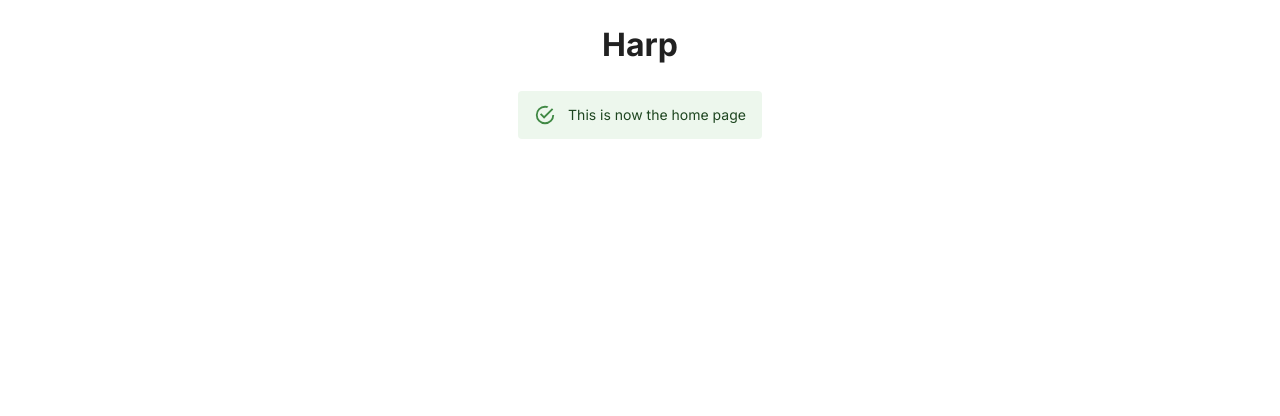
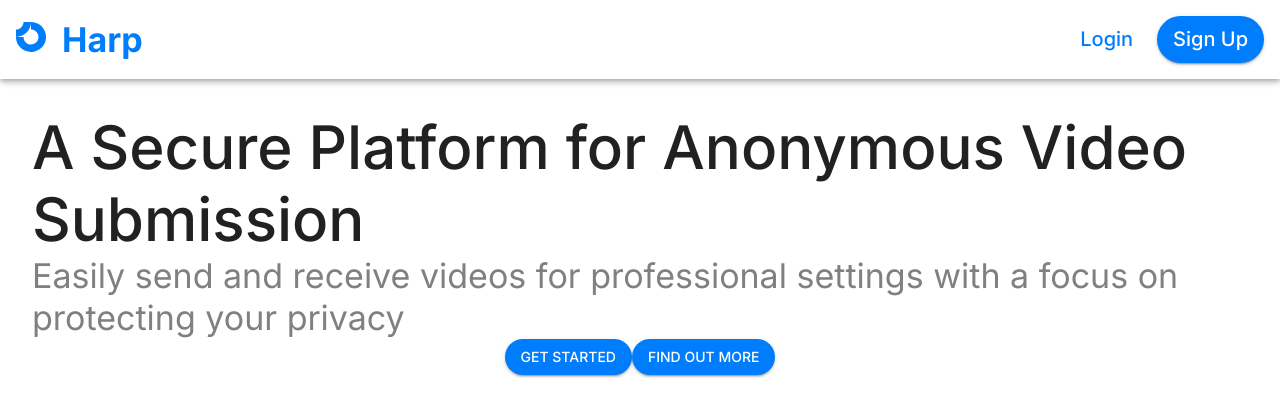
Before and after one commit to COSC-499-W2023/year-long-project-team-3, a Next.js app: page / in a window 1280 px wide. Shown: the top 416 px of the page. Built offline with nearby package versions, Linux system fonts and the light colour scheme.

Commit message:
Started working on page

```diff
--- a/src/app/page.tsx
+++ b/src/app/page.tsx
@@ -1,4 +1,6 @@
-import { Alert, Box } from '@mui/material'
+import { AppBar, Box, Button, Toolbar, Typography } from '@mui/material'
+import Logo from '@/components/Logo/logo'
+import LandingPageAppBar from '@/components/LandingPage/LandingPageAppBar'
 
 const boxCss = {
     display: 'flex',
@@ -9,9 +11,24 @@ const boxCss = {
 
 export default function Home() {
     return (
-        <Box sx={boxCss}>
-            <h1 data-cy='header'>Harp</h1>
-            <Alert severity='success'>This is now the home page</Alert>
-        </Box>
+        <>
+            <LandingPageAppBar></LandingPageAppBar>
+            <Box sx={{ display: 'flex', flexGrow: 1, alignItems: 'center', flexDirection: 'column', p: 4 }}>
+                <Typography variant='h2' sx={{ fontWeight: 'medium' }}>
+                    A Secure Platform for Anonymous Video Submission
+                </Typography>
+                <Typography variant='h4' sx={{ color: 'grey' }}>
+                    Easily send and receive videos for professional settings with a focus on protecting your privacy
+                </Typography>
+                <Box sx={{ gap: '30%' }}>
+                    <Button variant='contained' sx={{ borderRadius: 28 }}>
+                        Get Started
+                    </Button>
+                    <Button variant='contained' sx={{ borderRadius: 28 }}>
+                        Find Out More
+                    </Button>
+                </Box>
+            </Box>
+        </>
     )
 }
--- /dev/null
+++ b/src/components/LandingPage/LandingPageAppBar.tsx
@@ -0,0 +1,23 @@
+import { AppBar, Box, Button, Toolbar, Typography } from '@mui/material'
+import Logo from '@/components/Logo/logo'
+
+export default function LandingPageAppBar() {
+    return (
+        <AppBar position='static' sx={{ backgroundColor: 'white' }}>
+            <Toolbar disableGutters>
+                <Box sx={{ m: 2 }}>
+                    <Logo fontSize={30} />
+                </Box>
+                <Typography color='primary' variant='h4' component='div' sx={{ flexGrow: 1, fontWeight: 'bold' }}>
+                    Harp
+                </Typography>
+                <Box sx={{ m: 2, display: 'flex', flexDirection: 'row', gap: '16px' }}>
+                    <Button sx={{ textTransform: 'capitalize', fontSize: 20 }}>Login</Button>
+                    <Button variant='contained' sx={{ textTransform: 'capitalize', fontSize: 20, borderRadius: 28 }}>
+                        Sign Up
+                    </Button>
+                </Box>
+            </Toolbar>
+        </AppBar>
+    )
+}
--- /dev/null
+++ b/src/components/Logo/logo.tsx
@@ -0,0 +1,20 @@
+import { SvgIcon } from '@mui/material'
+
+export default function Logo(props: { fontSize: number }) {
+    return (
+        <SvgIcon sx={{ fontSize: props.fontSize }}>
+            <svg id='logo-86' width='40' height='40' viewBox='0 0 40 40' fill='none' xmlns='http://www.w3.org/2000/svg'>
+                <path
+                    className='ccustom'
+                    d='M25.5557 11.6853C23.9112 10.5865 21.9778 10 20 10V0C23.9556 0 27.8224 1.17298 31.1114 3.37061C34.4004 5.56823 36.9638 8.69181 38.4776 12.3463C39.9913 16.0008 40.3874 20.0222 39.6157 23.9018C38.844 27.7814 36.9392 31.3451 34.1421 34.1421C31.3451 36.9392 27.7814 38.844 23.9018 39.6157C20.0222 40.3874 16.0008 39.9913 12.3463 38.4776C8.69181 36.9638 5.56823 34.4004 3.37061 31.1114C1.17298 27.8224 0 23.9556 0 20H10C10 21.9778 10.5865 23.9112 11.6853 25.5557C12.7841 27.2002 14.3459 28.4819 16.1732 29.2388C18.0004 29.9957 20.0111 30.1937 21.9509 29.8078C23.8907 29.422 25.6725 28.4696 27.0711 27.0711C28.4696 25.6725 29.422 23.8907 29.8078 21.9509C30.1937 20.0111 29.9957 18.0004 29.2388 16.1732C28.4819 14.3459 27.2002 12.7841 25.5557 11.6853Z'
+                    fill='#007DFC'
+                ></path>
+                <path
+                    className='ccustom'
+                    d='M10 5.16562e-07C10 1.31322 9.74135 2.61358 9.2388 3.82683C8.73625 5.04009 7.99966 6.14248 7.07107 7.07107C6.14249 7.99966 5.0401 8.73625 3.82684 9.2388C2.61358 9.74134 1.31322 10 5.4439e-06 10L5.00679e-06 20C2.62644 20 5.22716 19.4827 7.65368 18.4776C10.0802 17.4725 12.285 15.9993 14.1421 14.1421C15.9993 12.285 17.4725 10.0802 18.4776 7.65367C19.4827 5.22715 20 2.62643 20 -3.81469e-06L10 5.16562e-07Z'
+                    fill='#007DFC'
+                ></path>
+            </svg>
+        </SvgIcon>
+    )
+}
--- a/src/components/ThemeRegistry/theme.ts
+++ b/src/components/ThemeRegistry/theme.ts
@@ -8,7 +8,7 @@ export const theme: Theme = createTheme({
     palette: {
         mode: 'light',
         primary: {
-            main: '#0d3cd4',
+            main: '#007DFC',
         },
         secondary: {
             main: '#f50057',
```
